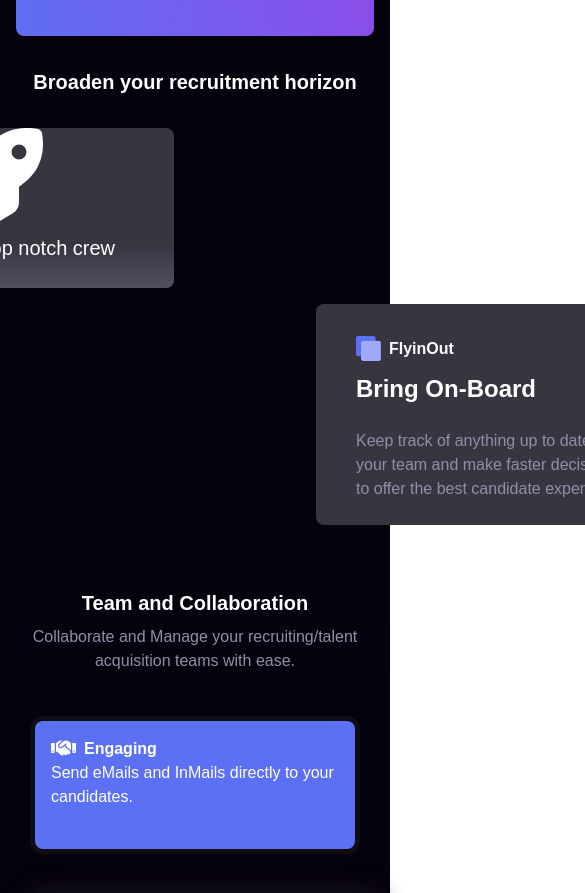
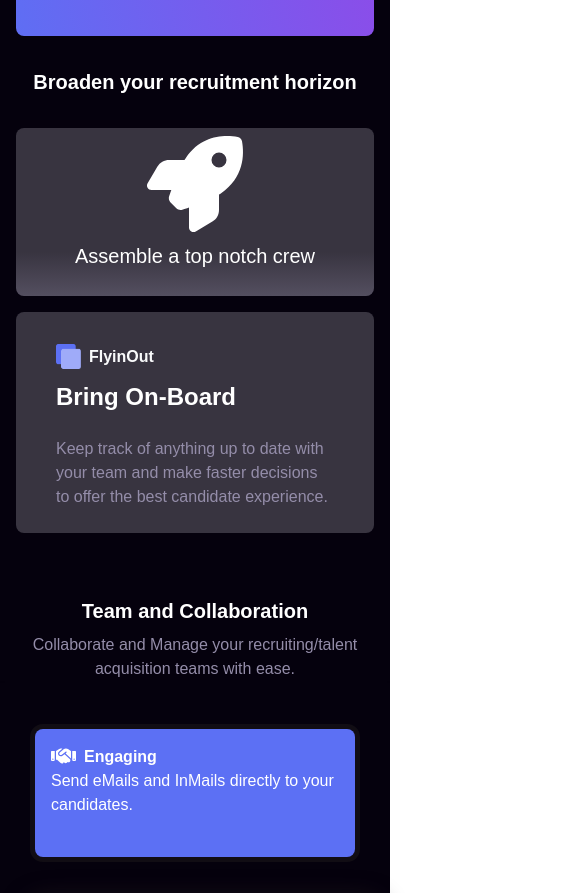
Before and after one commit to flyinout/flyinout-fe, a Next.js app: page / in a window 390 px wide. Shown: the part 1644-2537 px from the top of the page, 585 px wide, since content can reach past the window. Built offline with nearby package versions, Linux system fonts and the light colour scheme.

Commit message:
responsive dumb fix

```diff
--- a/components/Automations.js
+++ b/components/Automations.js
@@ -5,12 +5,19 @@ import { SectionHeading, SectionSubHeading } from "./Hero";
 import { faRocket } from "@fortawesome/free-solid-svg-icons";
 import Icon from "./Icon";
 import { motion, useViewportScroll, useTransform } from "framer-motion";
+import { useState, useEffect } from "react";
 
 export default function Automations() {
   const { scrollYProgress } = useViewportScroll();
   const assembleX = useTransform(scrollYProgress, [0, 1], [-200, 100]);
   const bringOnX = useTransform(scrollYProgress, [0, 1], [300, 0]);
+  const [isMobile, setIsMobile] = useState(false);
 
+  useEffect(() => {
+    if (window.innerWidth < 768) {
+      setIsMobile(true);
+    }
+  }, []);
   return (
     <>
       <motion.div className="text-center w-full sm:flex sm:flex-col sm:justify-center sm:items-center z-20">
@@ -18,12 +25,8 @@ export default function Automations() {
       </motion.div>
       <div className="my-8 flex flex-col items-center md:flex-row md:justify-center md:items-stretch md:mx-auto px-4 md:max-w-4xl">
         <motion.div
-          initial={{ x: "-100vw", opacity: 0 }}
-          animate={{ x: 0, opacity: 1 }}
-          exit={{ x: "100vw", opacity: 0 }}
-          transition={{ delay: 0.5, duration: 1 }}
-          className="flex flex-col rounded-lg justify-end w-full md:w-7/12 h-auto overflow-x-hidden"
-          style={{ background: "#383440", x: assembleX }}
+          className="flex flex-col rounded-lg justify-end w-full md:w-7/12 h-auto overflow-x-hidden pt-2"
+          style={{ background: "#383440", x: isMobile ? 0 : assembleX }}
         >
           <Icon icon={faRocket} size="6x" style={{ color: "#fff" }} />
           <div
@@ -48,10 +51,7 @@ export default function Automations() {
         </motion.div>
         <motion.div
           className="rounded-lg pt-8 bg-gray-700 w-full h-auto my-4 md:my-0 md:ml-4"
-          style={{ background: "#383440", x: bringOnX }}
-          initial={{ x: "100vw", opacity: 0 }}
-          animate={{ x: 0, opacity: 1 }}
-          transition={{ delay: 0.5, duration: 1 }}
+          style={{ background: "#383440", x: isMobile ? 0 : bringOnX }}
         >
           <div className="px-10">
             <div className="flex items-center">
```
